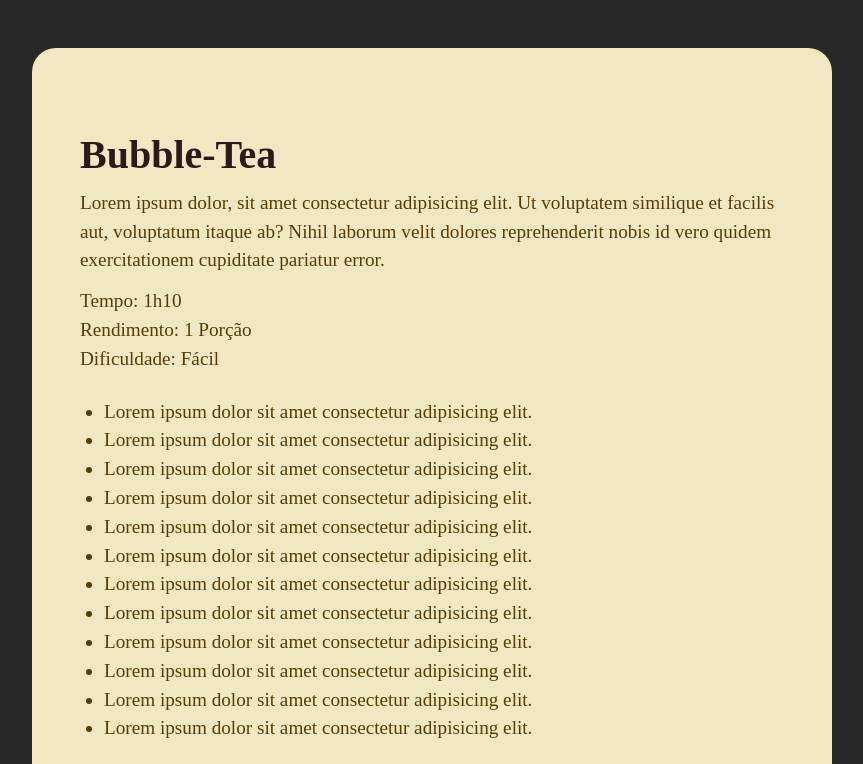
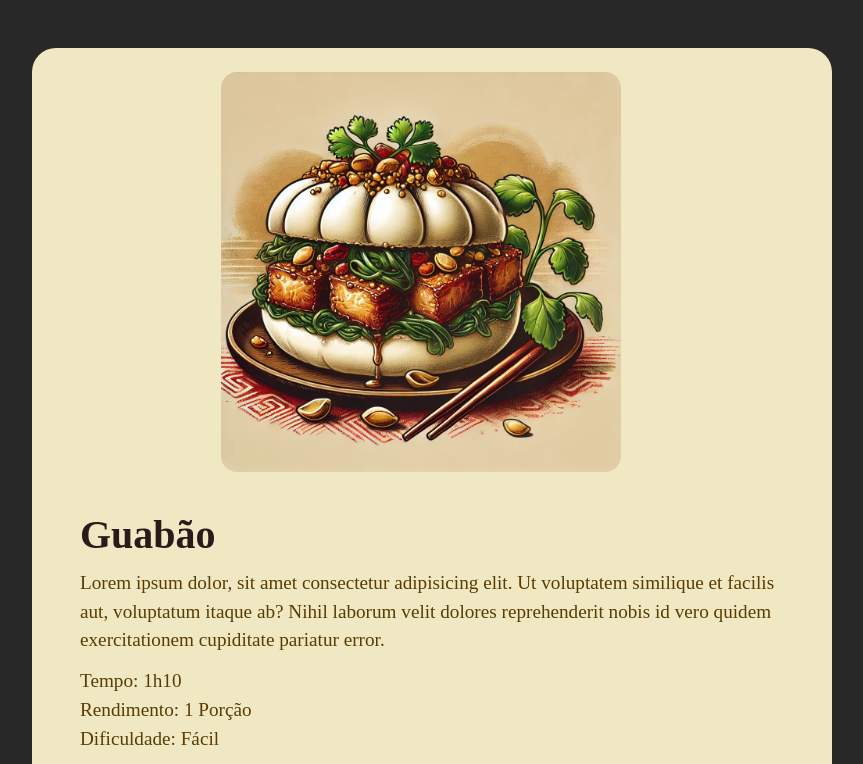
Before and after one commit to henrymzs/odin-project-recipes, a plain HTML site: page templates/guabao.html in a window 1280 px wide. Shown: the top 764 px of the page, without its empty margins (208-1071 px from the left). Drawn offline with Linux system fonts and the light colour scheme.

Commit message:
fix: corrigindo caminho de imagens e posicionamento

```diff
--- a/templates/guabao.html
+++ b/templates/guabao.html
@@ -28,7 +28,7 @@
         }
 
         img {
-            margin-left: 10rem;
+            margin-left: 10.3rem;
             width: 400px;
             border-radius: 16px;
         }
@@ -69,11 +69,11 @@
 
 <body>
     <div class="container">
-        <img src="./assets/guabao.jpeg" alt="">
+        <img src="../assets/guabao.jpeg" alt="">
 
         <main>
             <section class="about_main">
-                <h1>Bubble-Tea</h1>
+                <h1>Guabão</h1>
                 <p>
                     Lorem ipsum dolor, sit amet consectetur adipisicing elit. Ut voluptatem similique et facilis aut,
                     voluptatum itaque ab? Nihil laborum velit dolores reprehenderit nobis id vero quidem exercitationem
```
Also changed, not shown: templates/bubble-tea.html (+1 -1 lines), templates/curry-food.html (+2 -2 lines).
